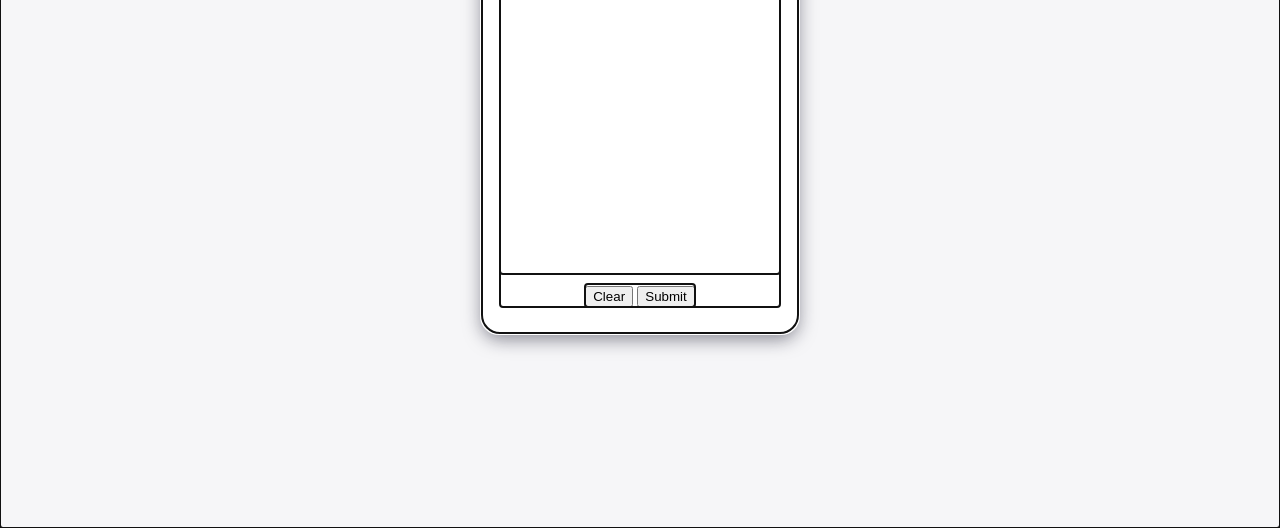
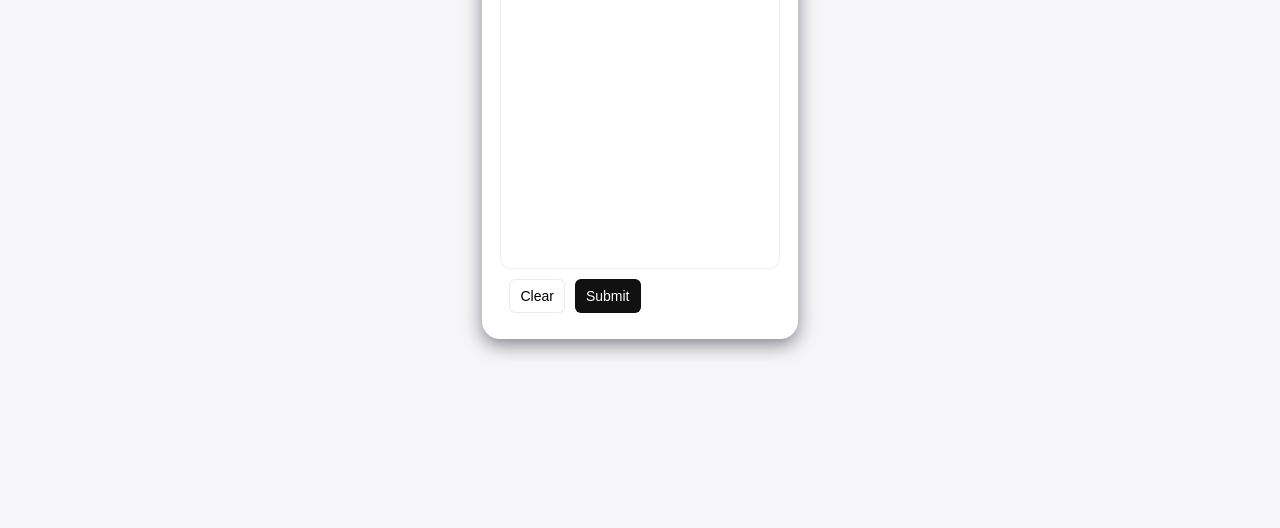
Before and after one commit to jalbert90/mathsketch, a plain HTML site: page static/index.html in a window 1280 px wide. Shown: the part 272-800 px from the top of the page. Drawn offline with Linux system fonts and the light colour scheme; files that its build step writes are made by us from their sources; files whose address does not match are found by name.

Commit message:
feat(website): finished CSS

```diff
--- a/static/index.html
+++ b/static/index.html
@@ -8,10 +8,10 @@
     </head>
     <body>
         <div class="card" role="application" aria-label="Digit drawing area">
-            <h1>Draw</h1>
+            <h1>Draw a Digit (0-9)</h1>
             <div id="canvas-wrap">
                 <canvas id="draw-canvas" aria-label="Drawing canvas" tabindex="0"></canvas>
-                <div class="controls" style="outline: auto;">
+                <div class="controls">
                     <button id="clear-btn" title="Clear the canvas">Clear</button>
                     <button id="submit-btn" class="primary" title="Send drawing to /predict">Submit</button>
                     <span id="result" aria-live="polite"></span>
--- a/static/index_style.css
+++ b/static/index_style.css
@@ -3,10 +3,9 @@
 }
 
 body {
+    /* outline: auto; */
     font-family: system-ui, -apple-system, BlinkMacSystemFont, 'Segoe UI', Roboto, Oxygen, Ubuntu, Cantarell, 'Open Sans', 'Helvetica Neue', sans-serif;
-    outline: auto;
     display: flex;
-    flex-wrap: wrap;
     justify-content: center;
     align-items: center;
     min-height: 100vh;
@@ -16,7 +15,7 @@ body {
 }
 
 .card {
-    outline: auto;
+    /* outline: auto; */
     background: white;
     padding: 18px;
     border-radius: 18px;
@@ -24,13 +23,13 @@ body {
 }
 
 h1 {
-    outline: auto;
+    /* outline: auto; */
     text-align: center;
     margin: 0 0 10px 0;
 }
 
 #canvas-wrap {
-    outline: auto;
+    /* outline: auto; */
     display: grid;
     grid-template-columns: 1fr;
     gap: 10px;
@@ -40,10 +39,42 @@ h1 {
 }
 
 #draw-canvas {
-    outline: auto;
+    /* outline: auto; */
     width: var(--canvas-size);
     height: var(--canvas-size);
     touch-action: none;
     background: white;
     cursor: crosshair;
+    border-radius: 10px;
+    box-shadow: inset 0 0 0 1px rgba(0, 0, 0, 0.06);
+    display: block;
 }
+
+.controls {
+    /* outline: auto; */
+    display: flex;
+    align-items: center;
+    gap: 10px;
+}
+
+button {
+    padding: 8px 10px;
+    border-radius: 6px;
+    border: 1px solid rgba(0, 0, 0, 0.08);
+    background: #fff;
+    font-size: 14px;
+    cursor: pointer;
+}
+
+button.primary {
+    background: #111;
+    color: #fff;
+    border-color: rgba(0, 0, 0, 0.12);
+}
+
+#result {
+    /* outline: auto; */
+    text-align: center;
+    font-weight: 600;
+    min-width: 120px;
+}
```
